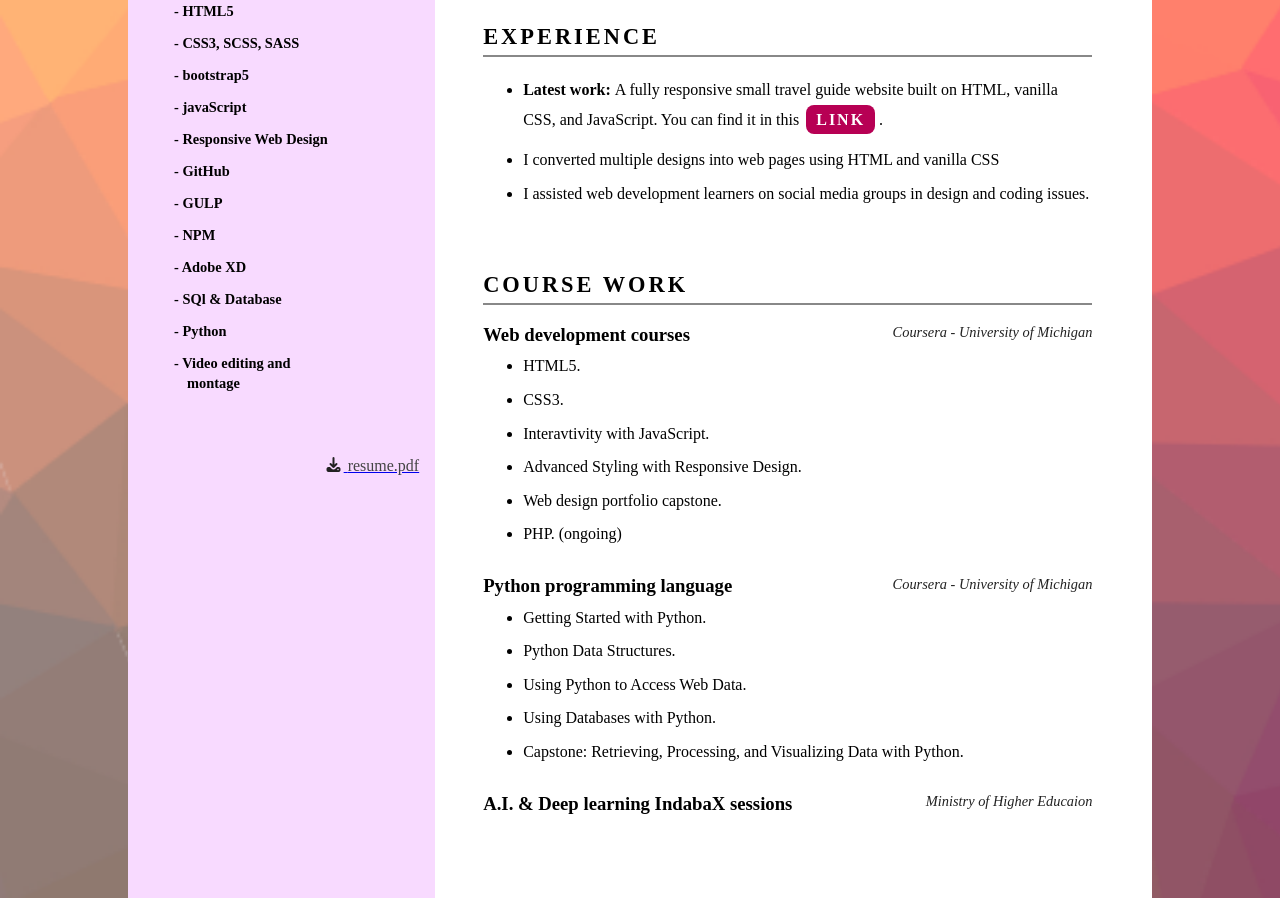
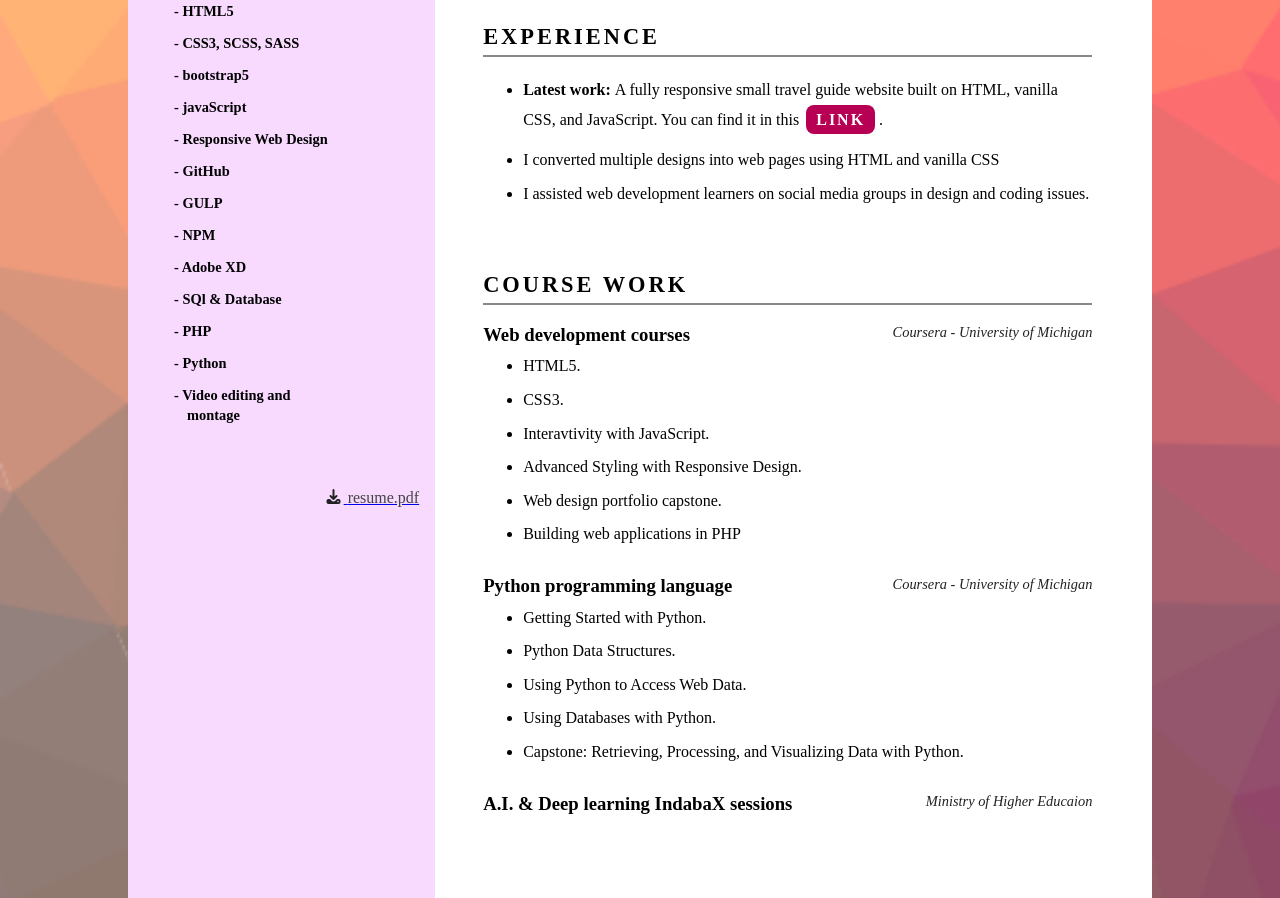
Before and after one commit to ahmedkhalidahi22/resume, a plain HTML site: page index.html in a window 1280 px wide. Shown: the part 678-1576 px from the top of the page. Drawn offline with Linux system fonts and the light colour scheme; a web font is replaced by a local one.

Commit message:
Update index.html

```diff
--- a/index.html
+++ b/index.html
@@ -69,6 +69,9 @@
 				</li>
 				<li class="skls s3">
 					<h3>- SQl & Database</h3>
+				</li>
+                                <li class="skls s3">
+					<h3>- PHP</h3>
 				</li>
 				<li class="skls s3">
 					<h3>- Python</h3>
@@ -148,7 +151,7 @@
 					<p>Web design portfolio capstone.</p>
 				</li>
 				<li>
-					<p>PHP. (ongoing)</p>
+					<p>Building web applications in PHP</p>
 				</li>
 			</ul>
 			<h3>Python programming language</h3>
```
